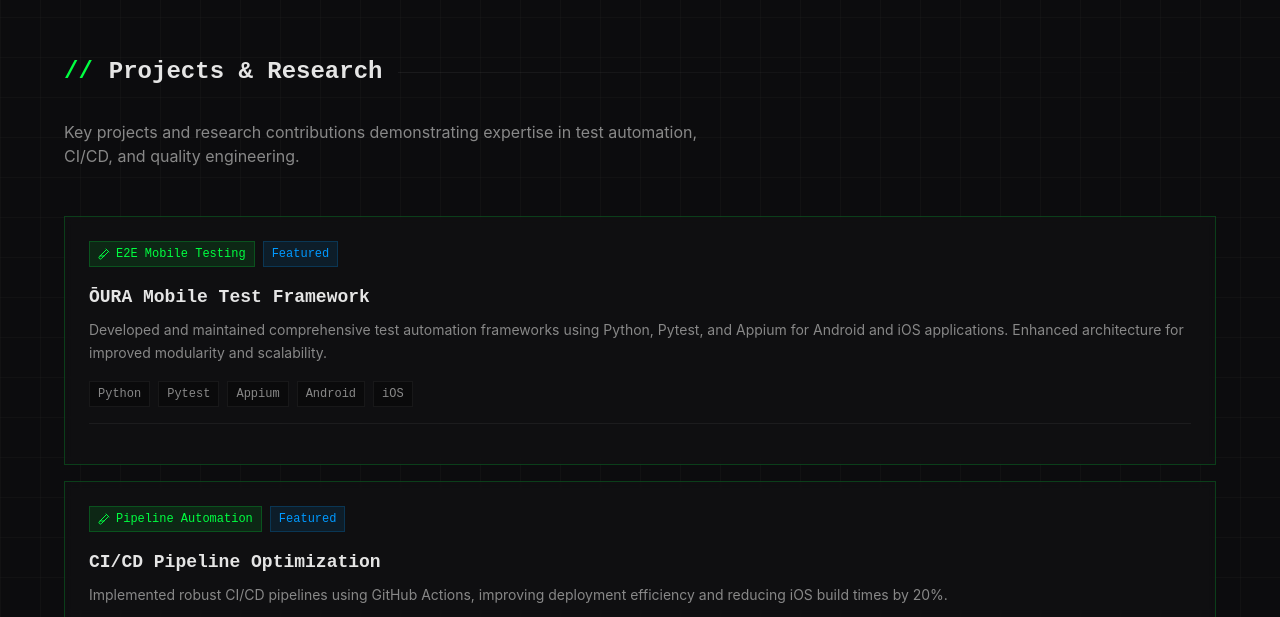
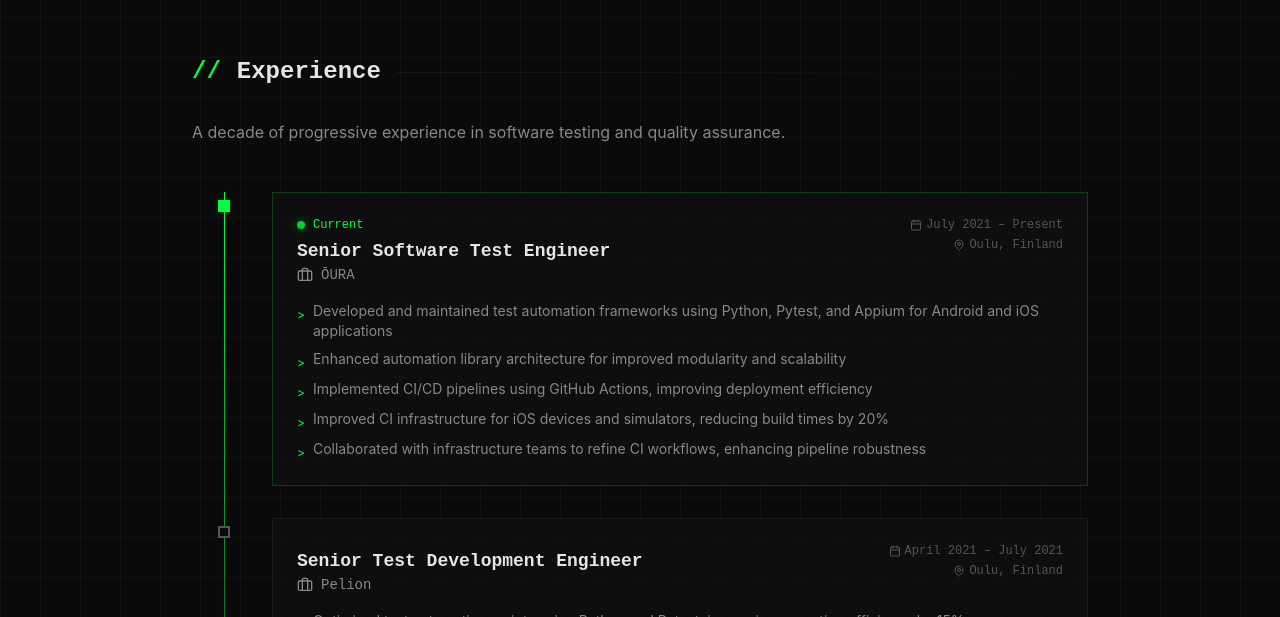
Before and after one commit to muzahm01/cv, a Next.js app: page / in a window 1280 px wide. Shown: the part 2183-2800 px from the top of the page. Built offline with nearby package versions, Linux system fonts and the light colour scheme.

Commit message:
feat: remove Projects and Contact sections and their associated components and pages.

```diff
--- a/app/contact/page.tsx
+++ /dev/null
@@ -1,10 +0,0 @@
-export default function Contact() {
-    return (
-        <main className="min-h-screen pt-24 px-4">
-            <div className="max-w-5xl mx-auto">
-                <h1 className="text-4xl font-bold mb-8 gradient-text">Contact</h1>
-                <p className="text-text-secondary">Coming soon...</p>
-            </div>
-        </main>
-    )
-}
--- a/app/page.tsx
+++ b/app/page.tsx
@@ -1,6 +1,6 @@
 import Hero from '@/components/Hero'
 import Skills from '@/components/Skills'
-import Projects from '@/components/Projects'
+
 import Experience from '@/components/ExperienceTimeline'
 
 export default function Home() {
@@ -12,8 +12,7 @@
       {/* Technical Stack - Bento Grid */}
       <Skills />
 
-      {/* Projects Section */}
-      <Projects />
+
 
       {/* Experience Timeline */}
       <Experience />
--- a/app/projects/page.tsx
+++ /dev/null
@@ -1,10 +0,0 @@
-export default function Projects() {
-    return (
-        <main className="min-h-screen pt-24 px-4">
-            <div className="max-w-5xl mx-auto">
-                <h1 className="text-4xl font-bold mb-8 gradient-text">Projects</h1>
-                <p className="text-text-secondary">Coming soon...</p>
-            </div>
-        </main>
-    )
-}
--- a/components/Navbar.tsx
+++ b/components/Navbar.tsx
@@ -8,8 +8,6 @@
 const navItems = [
   { name: 'Home', path: '/' },
   { name: 'Resume', path: '/resume' },
-  { name: 'Projects', path: '/projects' },
-  { name: 'Contact', path: '/contact' },
 ]
 
 export default function Navbar() {
--- a/components/ProjectCard.tsx
+++ /dev/null
@@ -1,94 +0,0 @@
-'use client'
-
-import { motion } from 'framer-motion'
-import { ExternalLink, Github, TestTube2 } from 'lucide-react'
-
-export interface ProjectCardProps {
-  title: string
-  description: string
-  technologies: string[]
-  testingInsight: string
-  githubUrl?: string
-  liveUrl?: string
-  featured?: boolean
-}
-
-export default function ProjectCard({
-  title,
-  description,
-  technologies,
-  testingInsight,
-  githubUrl,
-  liveUrl,
-  featured = false,
-}: ProjectCardProps) {
-  return (
-    <motion.article
-      initial={{ opacity: 0, y: 20 }}
-      whileInView={{ opacity: 1, y: 0 }}
-      viewport={{ once: true }}
-      transition={{ duration: 0.4 }}
-      className={`project-card group ${featured ? 'md:col-span-2 border-cyber-green/20' : ''}`}
-    >
-      {/* Testing Insight Badge */}
-      <div className="flex items-center gap-2 mb-4">
-        <span className="project-card-badge">
-          <TestTube2 className="w-3 h-3" />
-          <span>{testingInsight}</span>
-        </span>
-        {featured && (
-          <span className="px-2 py-1 font-mono text-xs bg-electric-blue/10 text-electric-blue border border-electric-blue/20">
-            Featured
-          </span>
-        )}
-      </div>
-
-      {/* Project Title */}
-      <h3 className="font-mono text-lg font-semibold text-text-primary mb-2 group-hover:text-cyber-green transition-colors">
-        {title}
-      </h3>
-
-      {/* Description */}
-      <p className="text-text-secondary text-sm mb-4 leading-relaxed">
-        {description}
-      </p>
-
-      {/* Technologies */}
-      <div className="flex flex-wrap gap-2 mb-4">
-        {technologies.map((tech) => (
-          <span key={tech} className="skill-badge text-xs py-1 px-2">
-            {tech}
-          </span>
-        ))}
-      </div>
-
-      {/* Links */}
-      <div className="flex items-center gap-4 pt-4 border-t border-grid-line">
-        {githubUrl && (
-          <a
-            href={githubUrl}
-            target="_blank"
-            rel="noopener noreferrer"
-            className="inline-flex items-center gap-2 text-text-muted hover:text-cyber-green transition-colors font-mono text-xs"
-            aria-label={`View ${title} source code on GitHub`}
-          >
-            <Github className="w-4 h-4" />
-            <span>Source</span>
-          </a>
-        )}
-        {liveUrl && (
-          <a
-            href={liveUrl}
-            target="_blank"
-            rel="noopener noreferrer"
-            className="inline-flex items-center gap-2 text-text-muted hover:text-cyber-green transition-colors font-mono text-xs"
-            aria-label={`View ${title} live demo`}
-          >
-            <ExternalLink className="w-4 h-4" />
-            <span>Live</span>
-          </a>
-        )}
-      </div>
-    </motion.article>
-  )
-}
--- a/components/Projects.tsx
+++ /dev/null
@@ -1,115 +0,0 @@
-'use client'
-
-import { motion } from 'framer-motion'
-import ProjectCard from './ProjectCard'
-
-// Project interface
-interface Project {
-  title: string
-  description: string
-  technologies: string[]
-  testingInsight: string
-  githubUrl?: string
-  liveUrl?: string
-  featured?: boolean
-}
-
-// Project data based on professional experience and research
-const projects: Project[] = [
-  {
-    title: 'ŌURA Mobile Test Framework',
-    description: 'Developed and maintained comprehensive test automation frameworks using Python, Pytest, and Appium for Android and iOS applications. Enhanced architecture for improved modularity and scalability.',
-    technologies: ['Python', 'Pytest', 'Appium', 'Android', 'iOS'],
-    testingInsight: 'E2E Mobile Testing',
-    featured: true,
-  },
-  {
-    title: 'CI/CD Pipeline Optimization',
-    description: 'Implemented robust CI/CD pipelines using GitHub Actions, improving deployment efficiency and reducing iOS build times by 20%.',
-    technologies: ['GitHub Actions', 'CI/CD', 'Docker', 'Shell'],
-    testingInsight: 'Pipeline Automation',
-    featured: true,
-  },
-  {
-    title: 'IoT Device Testing Platform',
-    description: 'Developed comprehensive test plans for IoT-connected device services at Pelion. Built Pytest function library for system test automation.',
-    technologies: ['Python', 'Pytest', 'IoT', 'REST API'],
-    testingInsight: 'Integration Testing',
-  },
-  {
-    title: 'TDD Research Publication',
-    description: 'Co-authored research on the effectiveness of unit tests in test-driven development, published in International Conference on Software and System Process.',
-    technologies: ['Research', 'TDD', 'Unit Testing', 'Metrics'],
-    testingInsight: 'Built with TDD',
-    liveUrl: 'https://dl.acm.org/doi/10.1145/3202710.3203153',
-  },
-  {
-    title: 'Regression Test Automation',
-    description: 'Managed and automated regression tests at ARM, reducing defect leakage by 25% through systematic test coverage improvements.',
-    technologies: ['Python', 'Pytest', 'Regression', 'CI'],
-    testingInsight: 'Regression Automation',
-  },
-  {
-    title: 'Smartphone Battery Assessment',
-    description: 'Research contribution to monetary assessment of battery life on smartphones, published at CHI Conference on Human Factors.',
-    technologies: ['Mobile', 'Research', 'Data Analysis'],
-    testingInsight: 'User Research',
-    liveUrl: 'https://dl.acm.org/doi/10.1145/2858036.2858432',
-  },
-]
-
-export default function Projects() {
-  return (
-    <section id="projects" className="py-24 px-4 bg-obsidian-light/30">
-      <div className="max-w-6xl mx-auto">
-        {/* Section Header */}
-        <motion.div
-          initial={{ opacity: 0, y: 20 }}
-          whileInView={{ opacity: 1, y: 0 }}
-          viewport={{ once: true }}
-          transition={{ duration: 0.5 }}
-          className="mb-12"
-        >
-          <h2 className="section-header">Projects & Research</h2>
-          <p className="text-text-secondary max-w-2xl">
-            Key projects and research contributions demonstrating expertise in test automation, CI/CD, and quality engineering.
-          </p>
-        </motion.div>
-
-        {/* Projects Bento Grid */}
-        <div className="grid grid-cols-1 md:grid-cols-2 gap-4">
-          {projects.map((project) => (
-            <ProjectCard
-              key={project.title}
-              title={project.title}
-              description={project.description}
-              technologies={project.technologies}
-              testingInsight={project.testingInsight}
-              githubUrl={project.githubUrl}
-              liveUrl={project.liveUrl}
-              featured={project.featured}
-            />
-          ))}
-        </div>
-
-        {/* Bottom CTA */}
-        <motion.div
-          initial={{ opacity: 0 }}
-          whileInView={{ opacity: 1 }}
-          viewport={{ once: true }}
-          transition={{ delay: 0.3, duration: 0.5 }}
-          className="mt-12 text-center"
-        >
-          <a
-            href="https://github.com/muzahm01"
-            target="_blank"
-            rel="noopener noreferrer"
-            className="btn-secondary"
-          >
-            View More on GitHub
-          </a>
-        </motion.div>
-      </div>
-    </section>
-  )
-}
```
